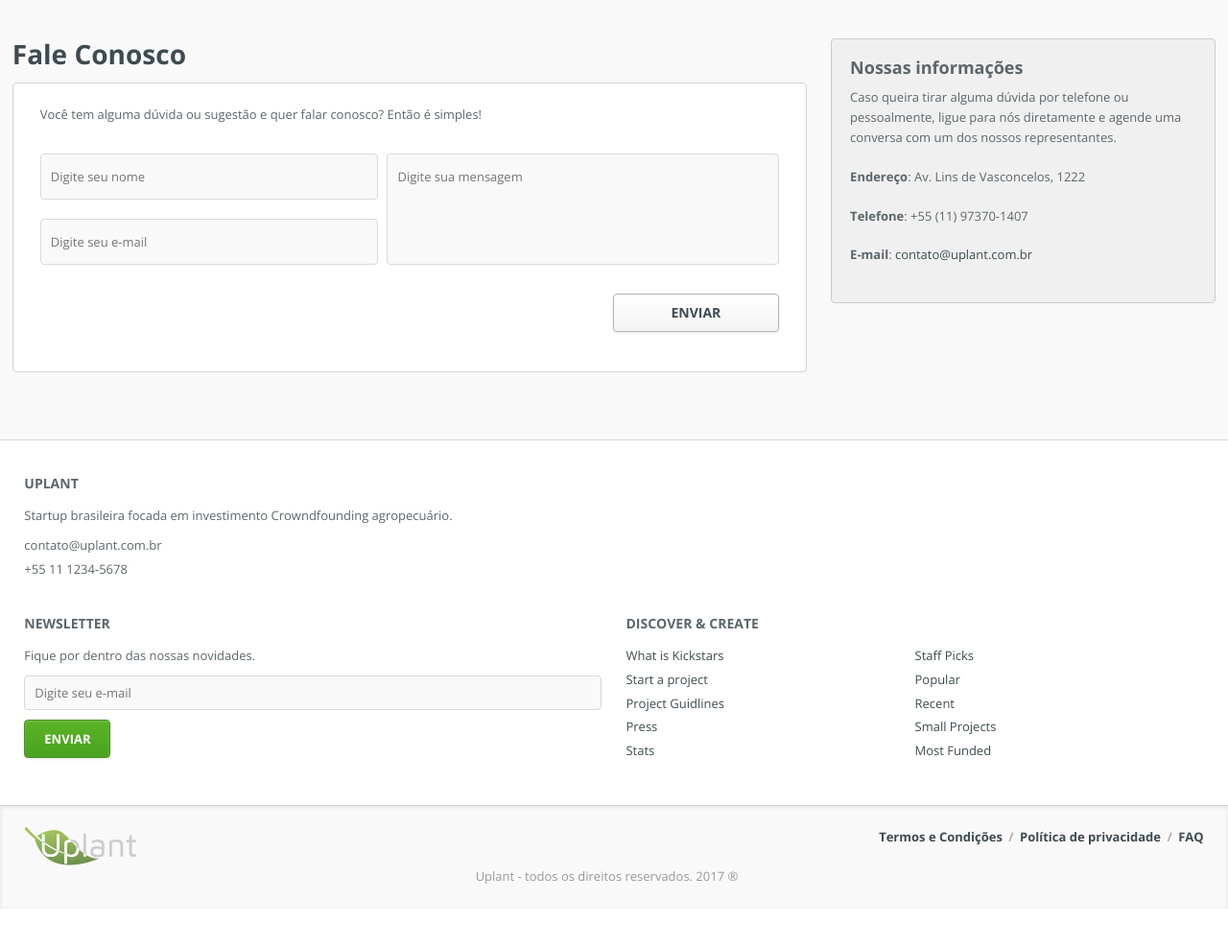
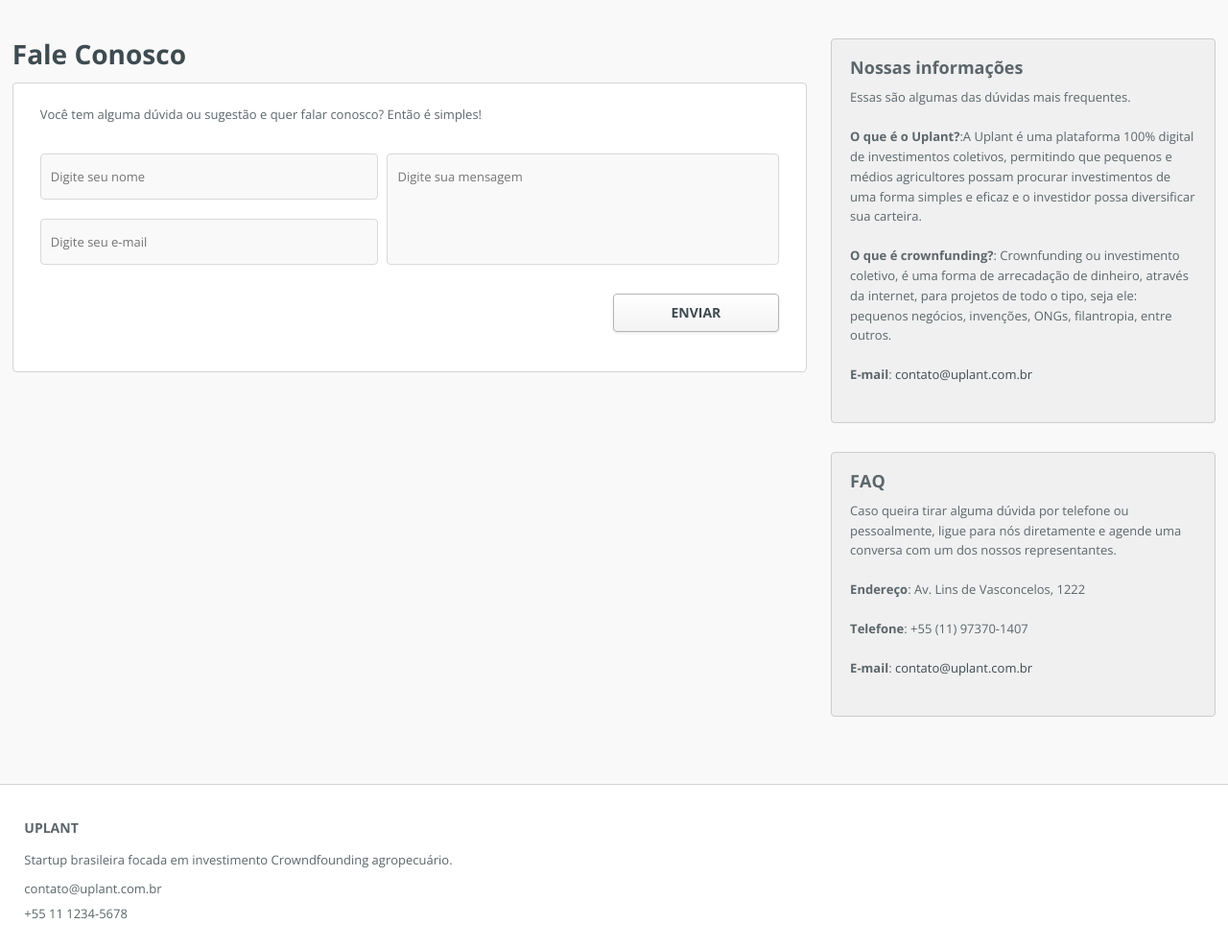
Before and after one commit to viniarruda/uplant, a PHP site: page /contato.php in a window 1280 px wide. Shown: the part 169-1156 px from the top of the page at 96% size. Before the commit the page ends 1116 px from the top, so only its background shows below. Run offline with PHP 8.4, Linux system fonts and the light colour scheme; data that the repository does not hold is empty; some libraries are stand-ins or nearby versions.

Commit message:
Atualizando v1 do contato

```diff
--- a/contato.php
+++ b/contato.php
@@ -36,6 +36,19 @@
         <div class="sidebar grid_4">
             <div class="box-gray">
                 <h3 class="title-box">Nossas informações</h3>
+                <p class="rs description pb20">Essas são algumas das dúvidas mais frequentes.</p>
+                <p class="rs pb20">
+                    <span class="fw-b">O que é o Uplant?</span>:A Uplant é uma plataforma 100% digital de investimentos coletivos, permitindo que pequenos e médios agricultores possam procurar investimentos de uma forma simples e eficaz e o investidor possa diversificar sua carteira.
+                </p>
+                <p class="rs pb20">
+                    <span class="fw-b">O que é crownfunding?</span>: Crownfunding ou investimento coletivo, é uma forma de arrecadação de dinheiro, através da internet, para projetos de todo o tipo, seja ele: pequenos negócios, invenções, ONGs, filantropia, entre outros.
+                </p>
+                <p class="rs pb20">
+                    <span class="fw-b">E-mail</span>: <a href="mailto:contato@uplant.com.br" class="be-fc-orange">contato@uplant.com.br</a>
+                </p>
+            </div>
+             <div class="box-gray">
+                <h3 class="title-box">FAQ</h3>
                 <p class="rs description pb20">Caso queira tirar alguma dúvida por telefone ou pessoalmente, ligue para nós diretamente e agende uma conversa com um dos nossos representantes.</p>
                 <p class="rs pb20">
                     <span class="fw-b">Endereço</span>: Av. Lins de Vasconcelos, 1222
```
Also changed, not shown: login/cadastro.php (deleted, +0 -53 lines).
